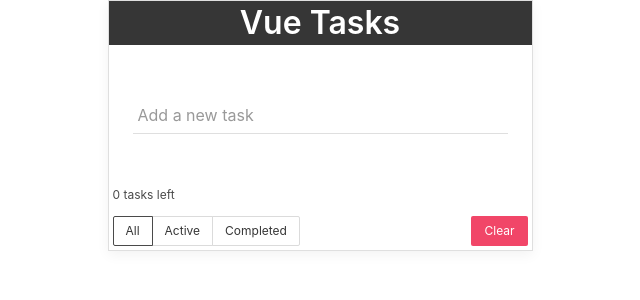
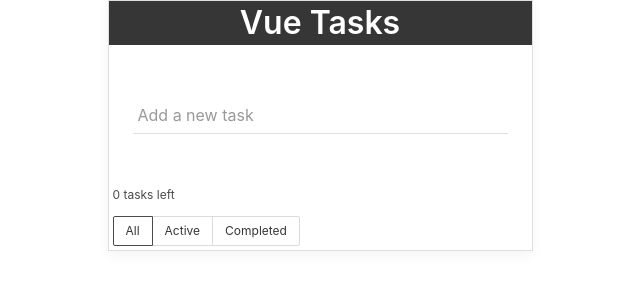
Before and after one commit to PictureElement/vue-tasks, a Vue app: page / in a window 1280 px wide. Shown: the top 300 px of the page, without its empty margins (320-960 px from the left). Built offline with nearby package versions, Linux system fonts and the light colour scheme.

Commit message:
Add functionality for the 'Clear' button.

```diff
--- a/src/components/TodoList.vue
+++ b/src/components/TodoList.vue
@@ -69,7 +69,7 @@
           </div>
         </div>
         <div class="level-right">
-          <button class="clear-btn button is-small is-danger">Clear</button>
+          <button v-if="showClearBtn" @click="clearCompleted" class="clear-btn button is-small is-danger">Clear</button>
         </div>
       </div>
     </footer>
@@ -124,6 +124,9 @@ export default {
       else {
         return this.tasks.filter(task => { return task.completed});
       }
+    },
+    showClearBtn: function() {
+      return this.tasks.filter(task => { return task.completed }).length > 0
     }
   },
   // Register your own directive (i.e. v-focus).
@@ -212,6 +215,9 @@ export default {
       task.description = this.beforeEditDescription;
       task.date = this.beforeEditDate;
       task.taskEditing = false;
+    },
+    clearCompleted: function() {
+      this.tasks = this.tasks.filter(task => { return !task.completed });
     }
   }
 }
```
